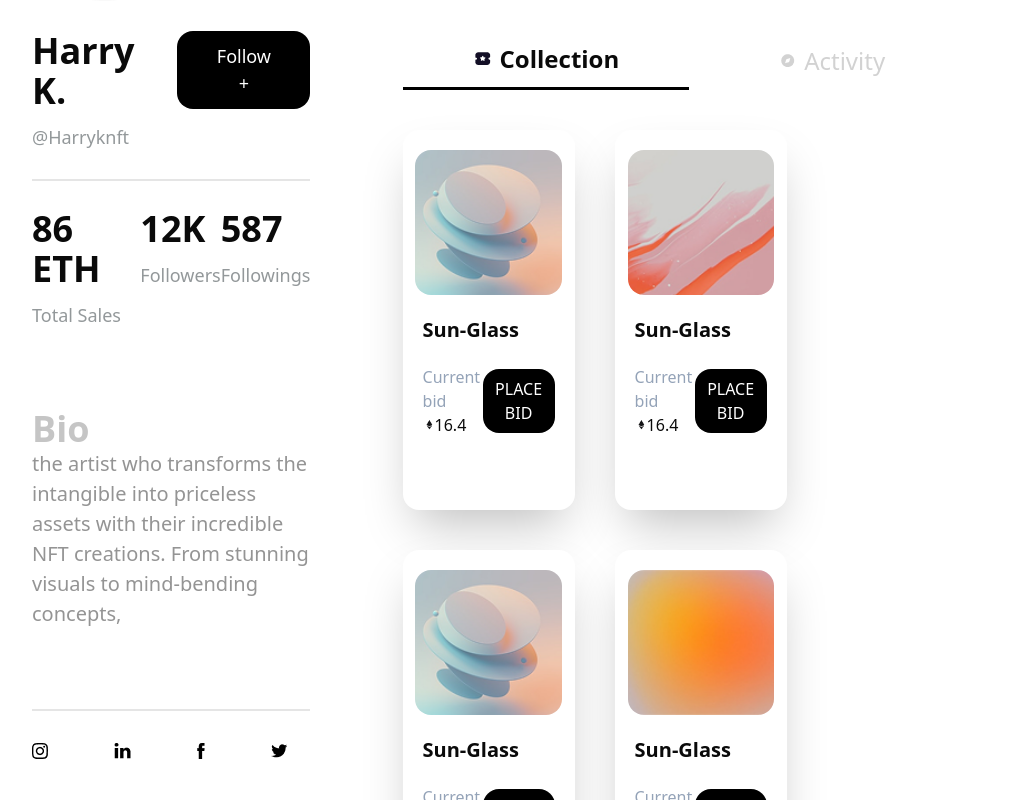
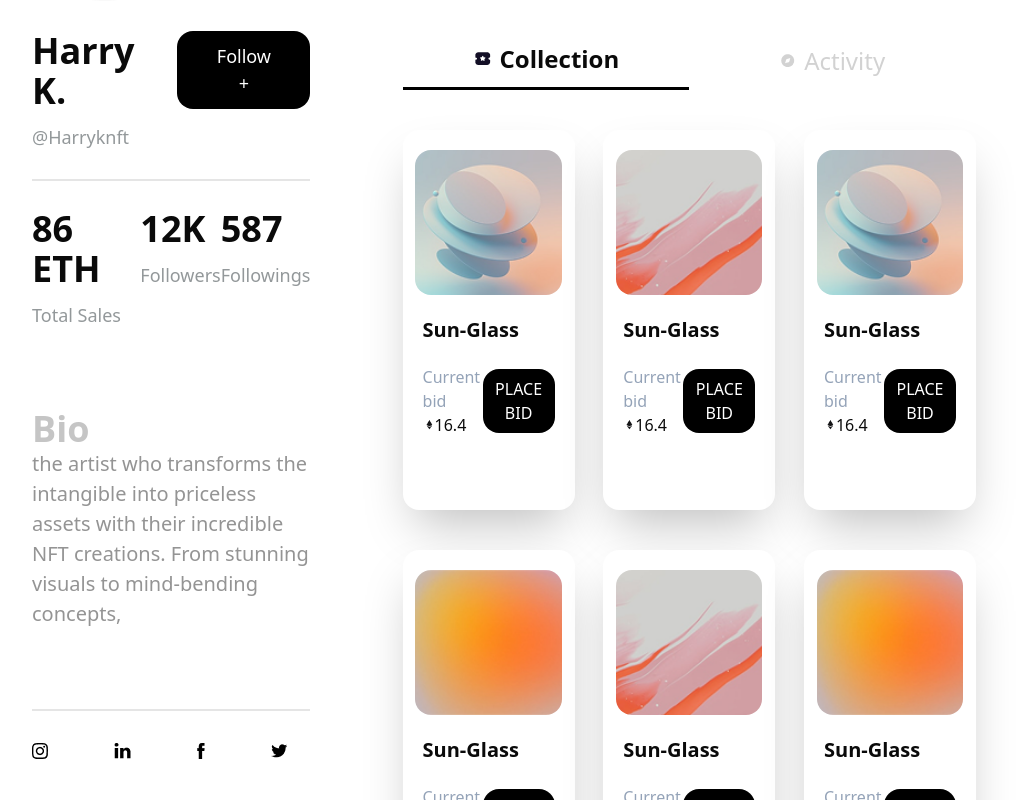
Before and after one commit to Joseph-RY/dive-sea-app, a React (Vite) app: page /user/1 in a window 1280 px wide. Shown: the part 620-1420 px from the top of the page, without its empty margins (176-1192 px from the left). Built offline with nearby package versions, Linux system fonts and the light colour scheme.

Commit message:
change product boxs

```diff
--- a/src/pages/user/user.jsx
+++ b/src/pages/user/user.jsx
@@ -169,13 +169,13 @@ const User = () => {
               </button>
             )}
           </div>
-          <div className="flex flex-wrap md:flex-row flex-col items-center md:items-start gap-10 my-10">
+          <div className="flex flex-wrap md:flex-row flex-col items-center md:items-start md:justify-between my-10">
             {forDiv &&
               data.map((e) => {
                 return (
                   <div
                     key={e.id}
-                    className="md:w-[30%] w-[90%] bg-white md:h-[380px] rounded-2xl shadow-2xl"
+                    className="md:w-[30%] w-[90%] bg-white md:h-[380px] rounded-2xl shadow-2xl mb-10"
                   >
                     <img
                       className="w-[85%] rounded-2xl m-auto my-5"
```
